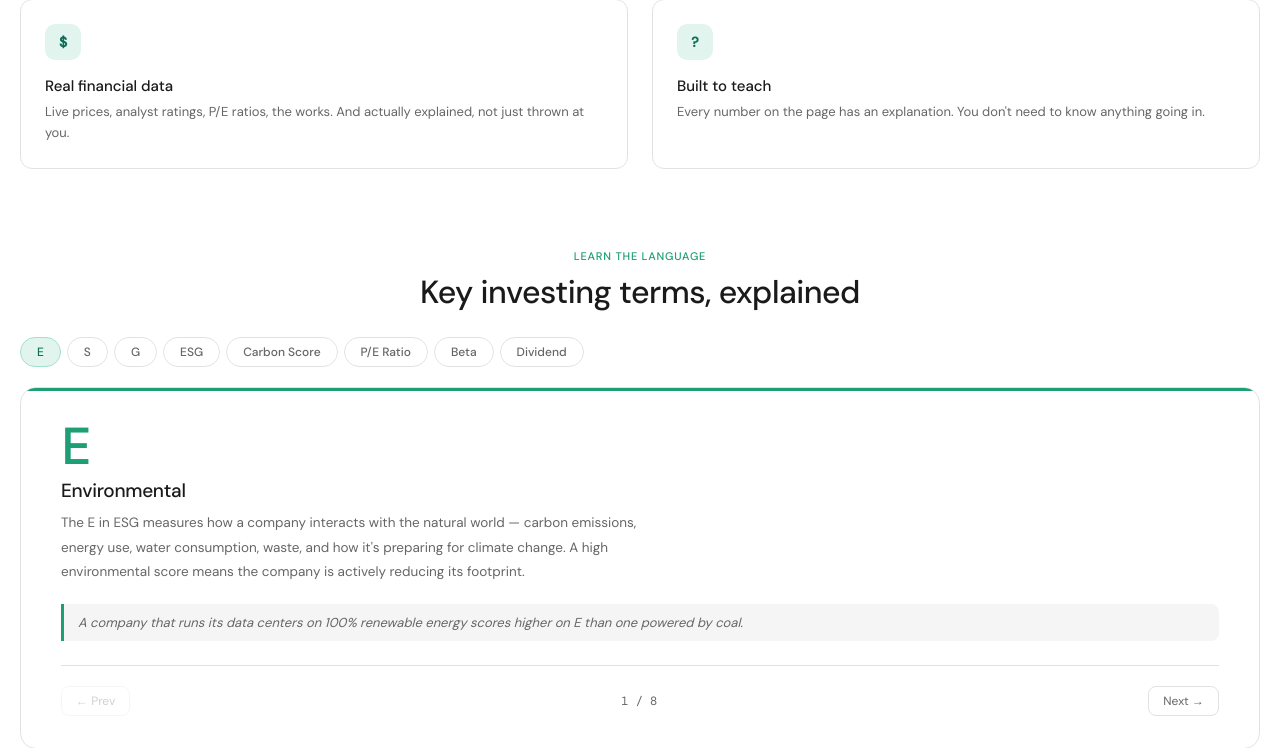
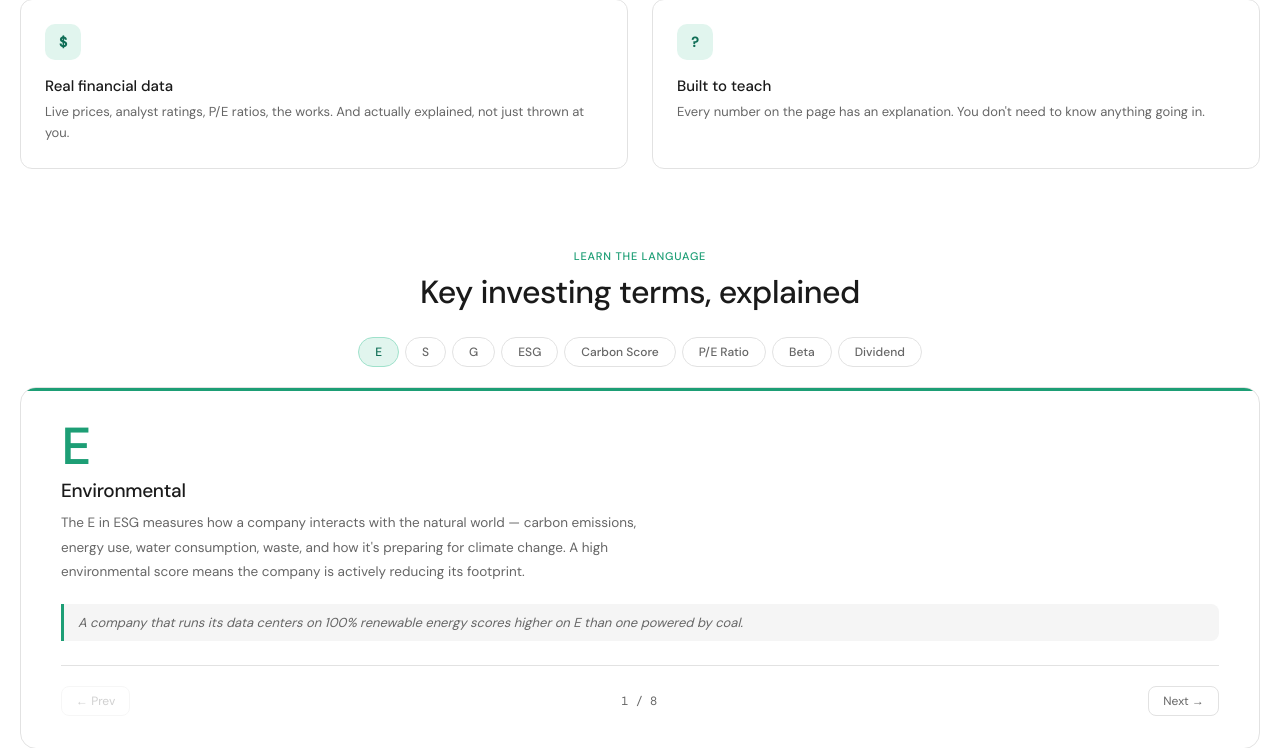
Before and after one commit to nebeux/eco, a Flask app: page / in a window 1280 px wide. Shown: the part 1442-2190 px from the top of the page. Run offline with Flask 3, Linux system fonts and the light colour scheme.

Commit message:
centered the thing

```diff
--- a/templates/index.html
+++ b/templates/index.html
@@ -195,7 +195,7 @@
 
   /* ── vocab slideshow ── */
   .vocab-section { margin: 0 0 5rem; animation: fadeUp 0.4s ease 0.1s both; }
-  .vocab-tabs { display: flex; gap: 6px; margin-bottom: 1.25rem; flex-wrap: wrap; }
+  .vocab-tabs { display: flex; gap: 6px; margin-bottom: 1.25rem; flex-wrap: wrap; justify-content: center; }
   .vocab-tab {
     padding: 6px 16px;
     border-radius: 99px;
```
